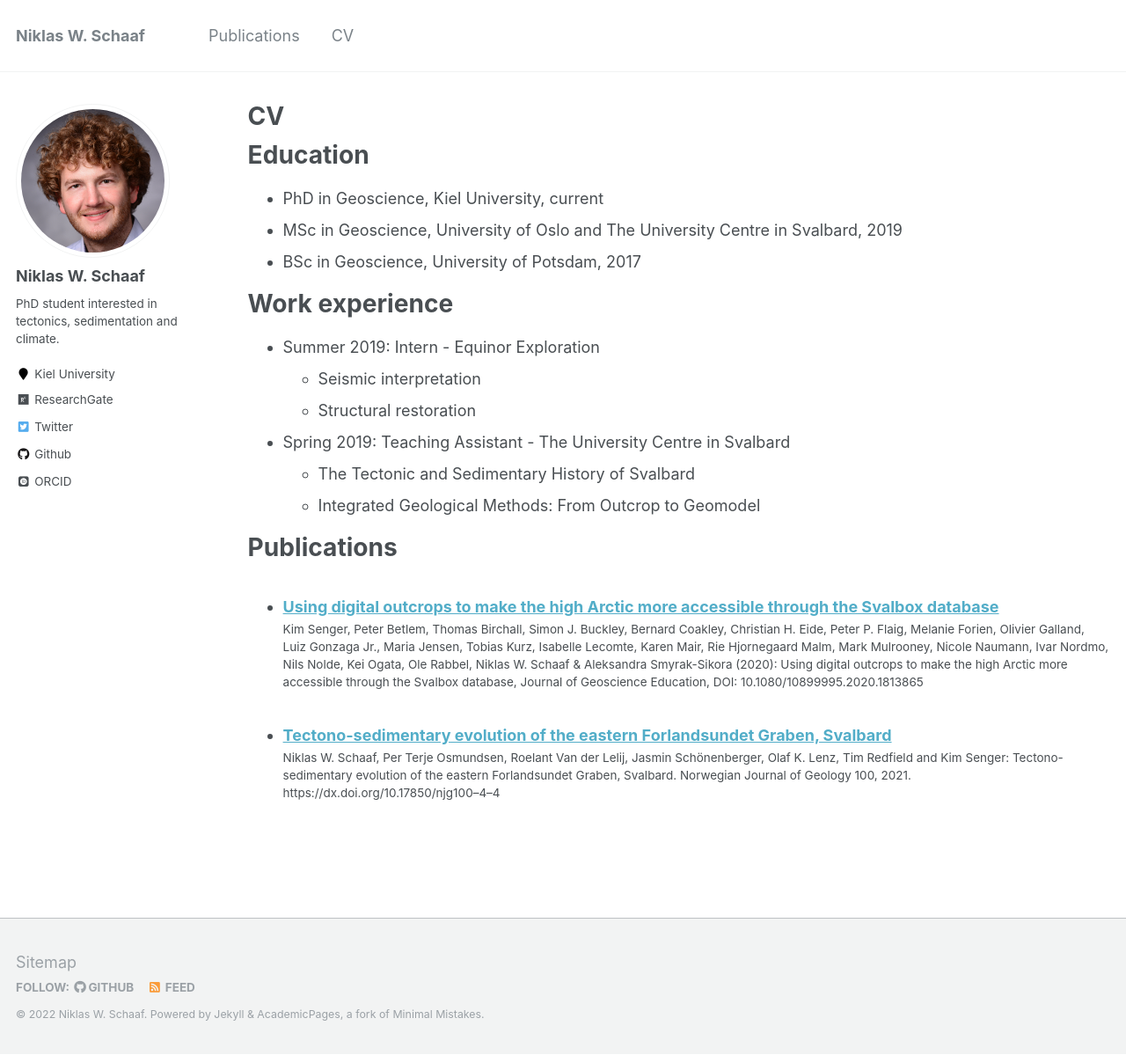
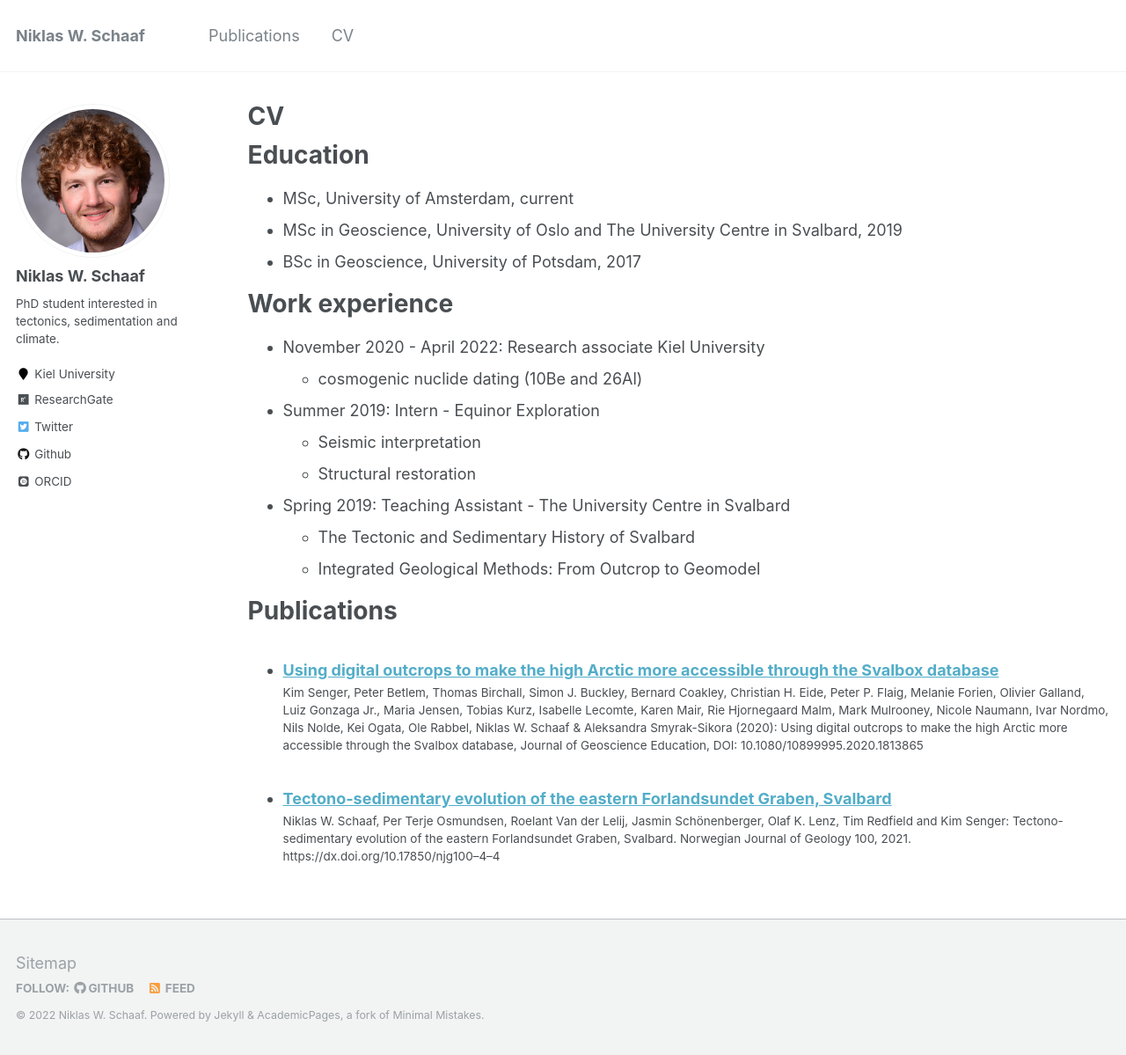
Before and after one commit to NiklasSchaaf/niklasschaaf.github.io, a Jekyll site: the page built from _pages/cv.md, in a window 1280 px wide and 1199 px high. Shown: the whole window at 88% size. Built offline with Jekyll 4.4.1, drawn with Linux system fonts in a browser that asks for light colours; some web fonts are replaced.

Commit message:
Update cv.md

```diff
--- a/_pages/cv.md
+++ b/_pages/cv.md
@@ -11,12 +11,15 @@ redirect_from:
 
 Education
 ======
-* PhD in Geoscience, Kiel University, current
+* MSc, University of Amsterdam, current
 * MSc in Geoscience, University of Oslo and The University Centre in Svalbard, 2019
 * BSc in Geoscience, University of Potsdam, 2017
 
 Work experience
 ======
+* November 2020 - April 2022: Research associate Kiel University
+  * cosmogenic nuclide dating (10Be and 26Al)
+
 * Summer 2019: Intern - Equinor Exploration
   * Seismic interpretation
   * Structural restoration
```
